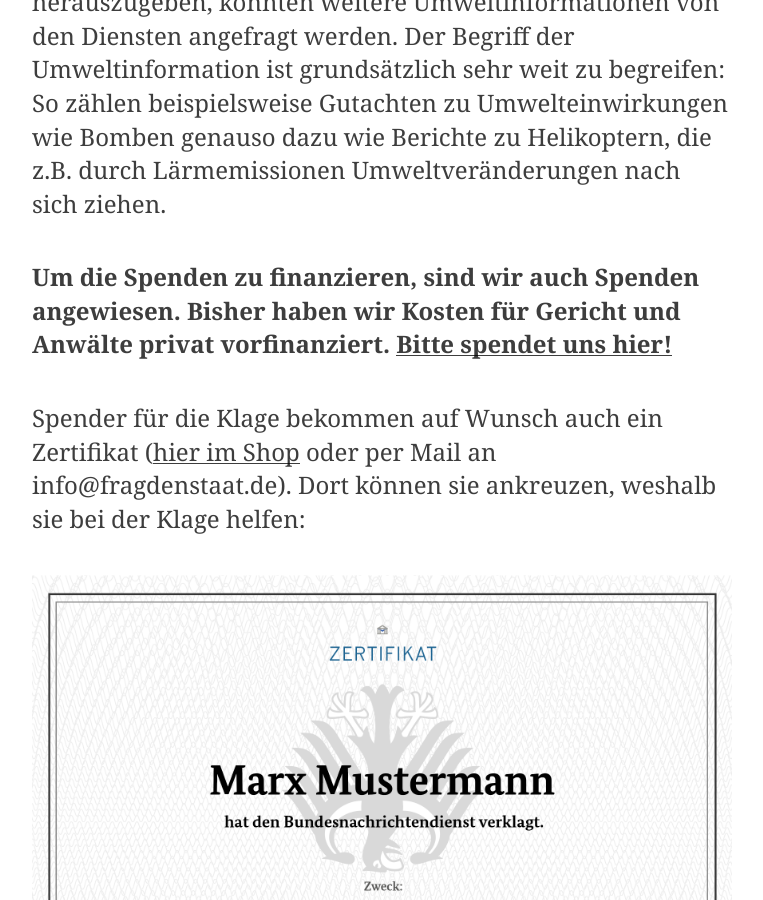
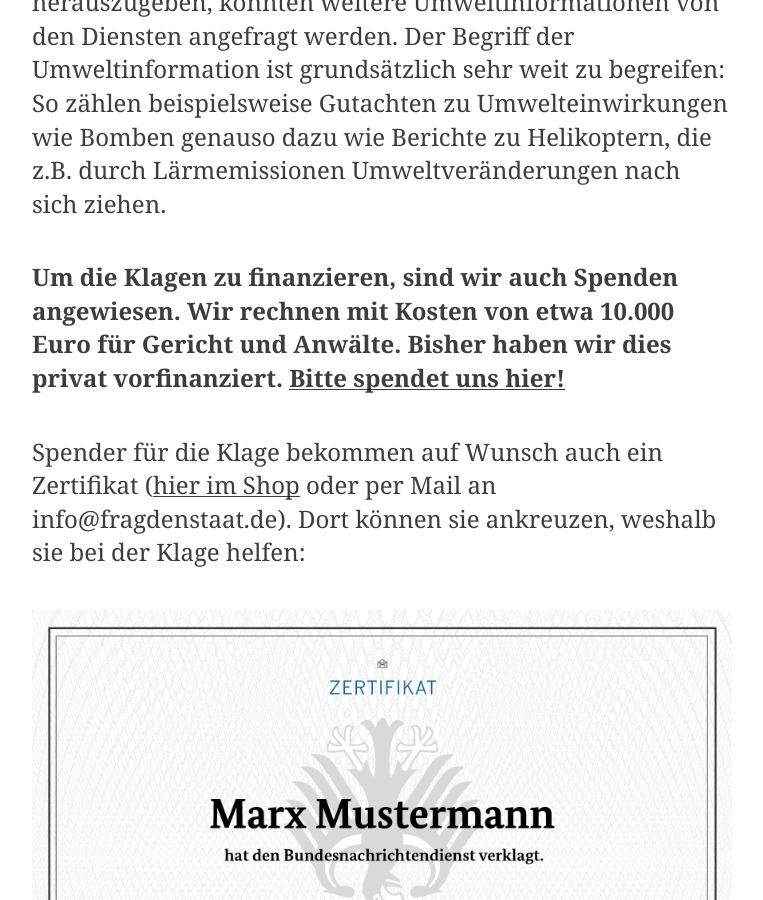
Before and after one commit to okfde/blog.fragdenstaat.de, a Jekyll site: the page built from _posts/2017/2017-12-30-klage-bnd.md, in a window 1280 px wide and 900 px high, scrolled down 1461 px. Shown: the whole window, without its empty margins (258-1021 px from the left). Built offline with Jekyll 4.4.1, drawn with Linux system fonts in a browser that asks for light colours.

Commit message:
Update 2017-12-30-klage-bnd.md

```diff
--- a/_posts/2017/2017-12-30-klage-bnd.md
+++ b/_posts/2017/2017-12-30-klage-bnd.md
@@ -15,7 +15,7 @@ Der Verfassungsschutz streitet allerdings grundsätzlich ab, als Geheimdienst Au
 
 Im kommenden Jahr wird das Verwaltungsgericht Köln die Klage gegen den Verfassungsschutz verhandeln, das Bundesverwaltungsgericht die Klage gegen den BND. Sollten die Geheimdienste dazu verpflichtet werden, Informationen herauszugeben, könnten weitere Umweltinformationen von den Diensten angefragt werden. Der Begriff der Umweltinformation ist grundsätzlich sehr weit zu begreifen: So zählen beispielsweise Gutachten zu Umwelteinwirkungen wie Bomben genauso dazu wie Berichte zu Helikoptern, die z.B. durch Lärmemissionen Umweltveränderungen nach sich ziehen.
 
-**Um die Spenden zu finanzieren, sind wir auch Spenden angewiesen. Bisher haben wir Kosten für Gericht und Anwälte privat vorfinanziert. [Bitte spendet uns hier!](https://fragdenstaat.de/hilfe/spenden/)**
+**Um die Klagen zu finanzieren, sind wir auch Spenden angewiesen. Wir rechnen mit Kosten von etwa 10.000 Euro für Gericht und Anwälte. Bisher haben wir dies privat vorfinanziert. [Bitte spendet uns hier!](https://fragdenstaat.de/hilfe/spenden/)**
 
 Spender für die Klage bekommen auf Wunsch auch ein Zertifikat ([hier im Shop](http://shop.fragdenstaat.de/) oder per Mail an info@fragdenstaat.de). Dort können sie ankreuzen, weshalb sie bei der Klage helfen:
 
```
